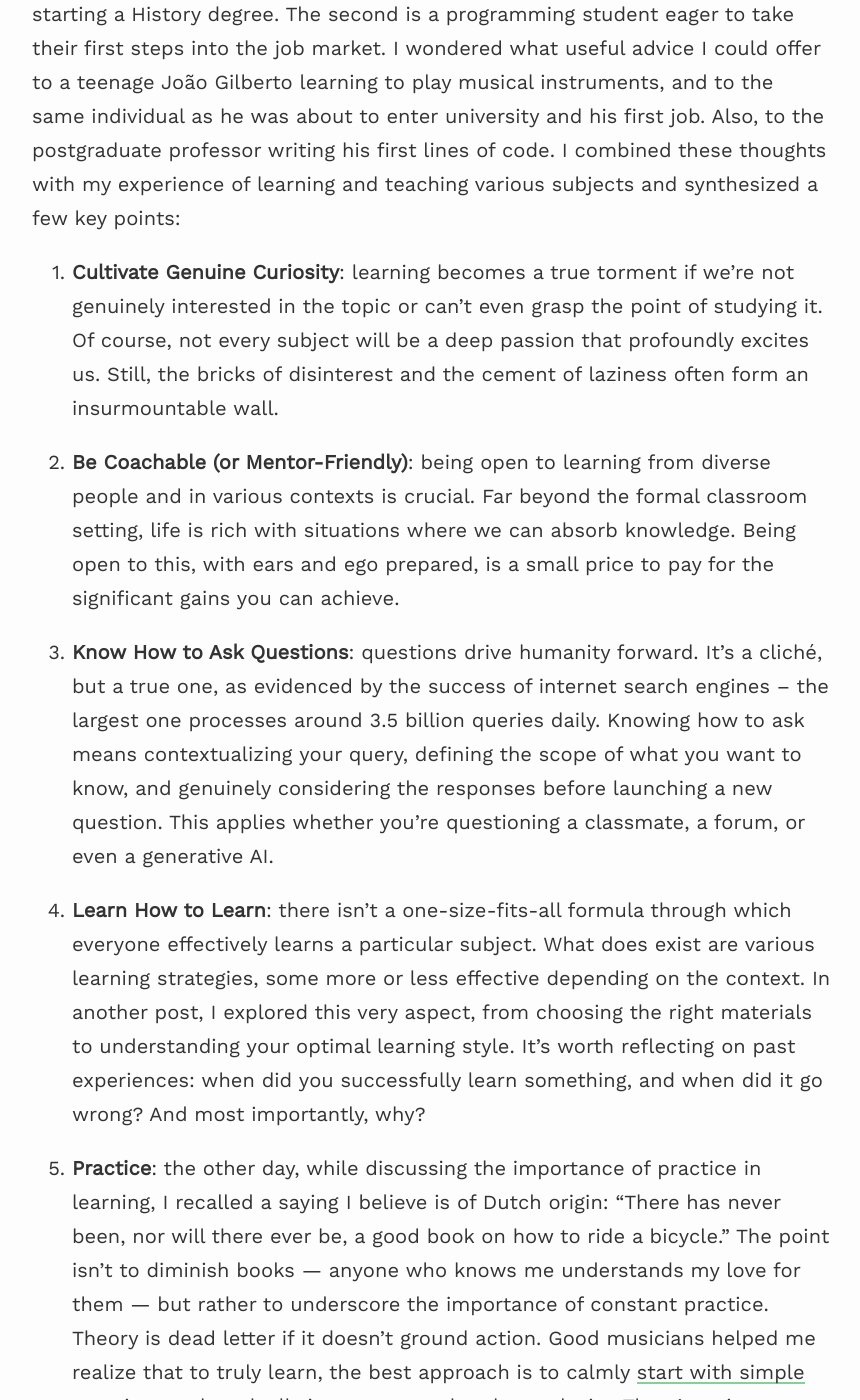
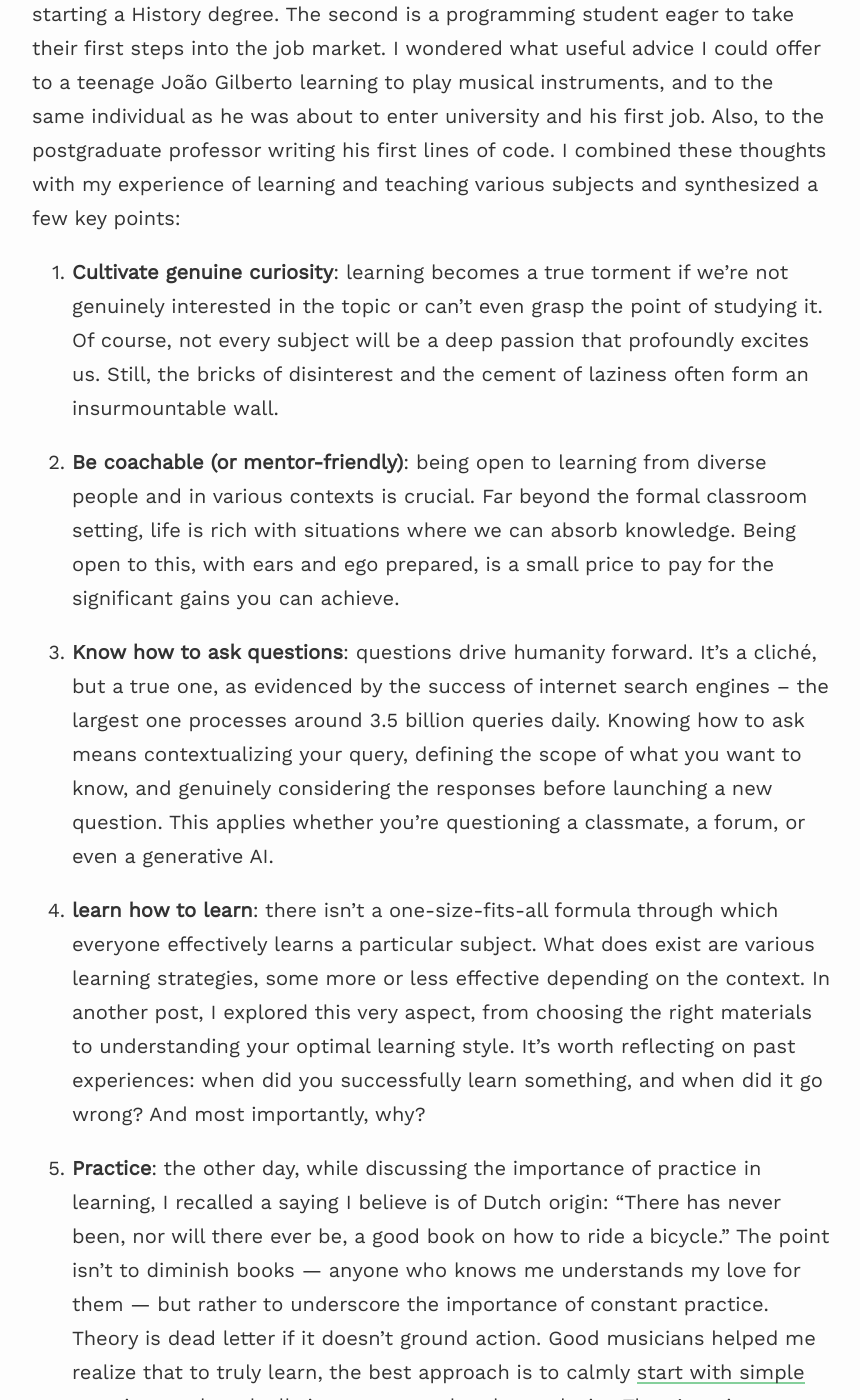
Before and after one commit to 0jonjo/0jonjo.github.io, a Jekyll site: the page built from _posts/2025-06-25-learner.md, in a window 1280 px wide and 1400 px high, scrolled down 1293 px. Shown: the whole window, without its empty margins (208-1068 px from the left). Built offline with Jekyll 4.4.1, drawn with Linux system fonts in a browser that asks for light colours; nearby versions of some CDN libraries.

Commit message:
minor adjusts in learner post

```diff
--- a/_posts/2025-06-25-learner.md
+++ b/_posts/2025-06-25-learner.md
@@ -14,13 +14,13 @@ It's not uncommon, while idly staring into space with a cup of coffee in hand, t
 
 I found myself pondering this when, in the same week, two young individuals asked me about the skills and knowledge needed to embark on a journey of learning and work. The first, a former elementary school student of mine, is starting a History degree. The second is a programming student eager to take their first steps into the job market. I wondered what useful advice I could offer to a teenage João Gilberto learning to play musical instruments, and to the same individual as he was about to enter university and his first job. Also, to the postgraduate professor writing his first lines of code. I combined these thoughts with my experience of learning and teaching various subjects and synthesized a few key points:
 
-1. **Cultivate Genuine Curiosity**: learning becomes a true torment if we're not genuinely interested in the topic or can't even grasp the point of studying it. Of course, not every subject will be a deep passion that profoundly excites us. Still, the bricks of disinterest and the cement of laziness often form an insurmountable wall.
+1. **Cultivate genuine curiosity**: learning becomes a true torment if we're not genuinely interested in the topic or can't even grasp the point of studying it. Of course, not every subject will be a deep passion that profoundly excites us. Still, the bricks of disinterest and the cement of laziness often form an insurmountable wall.
 
-2. **Be Coachable (or Mentor-Friendly)**: being open to learning from diverse people and in various contexts is crucial. Far beyond the formal classroom setting, life is rich with situations where we can absorb knowledge. Being open to this, with ears and ego prepared, is a small price to pay for the significant gains you can achieve.
+2. **Be coachable (or mentor-friendly)**: being open to learning from diverse people and in various contexts is crucial. Far beyond the formal classroom setting, life is rich with situations where we can absorb knowledge. Being open to this, with ears and ego prepared, is a small price to pay for the significant gains you can achieve.
 
-3. **Know How to Ask Questions**: questions drive humanity forward. It's a cliché, but a true one, as evidenced by the success of internet search engines – the largest one processes around 3.5 billion queries daily. Knowing how to ask means contextualizing your query, defining the scope of what you want to know, and genuinely considering the responses before launching a new question. This applies whether you're questioning a classmate, a forum, or even a generative AI.
+3. **Know how to ask questions**: questions drive humanity forward. It's a cliché, but a true one, as evidenced by the success of internet search engines – the largest one processes around 3.5 billion queries daily. Knowing how to ask means contextualizing your query, defining the scope of what you want to know, and genuinely considering the responses before launching a new question. This applies whether you're questioning a classmate, a forum, or even a generative AI.
 
-4. **Learn How to Learn**: there isn't a one-size-fits-all formula through which everyone effectively learns a particular subject. What does exist are various learning strategies, some more or less effective depending on the context. In another post, I explored this very aspect, from choosing the right materials to understanding your optimal learning style. It's worth reflecting on past experiences: when did you successfully learn something, and when did it go wrong? And most importantly, why?
+4. **learn how to learn**: there isn't a one-size-fits-all formula through which everyone effectively learns a particular subject. What does exist are various learning strategies, some more or less effective depending on the context. In another post, I explored this very aspect, from choosing the right materials to understanding your optimal learning style. It's worth reflecting on past experiences: when did you successfully learn something, and when did it go wrong? And most importantly, why?
 
 5. **Practice**: the other day, while discussing the importance of practice in learning, I recalled a saying I believe is of Dutch origin: "There has never been, nor will there ever be, a good book on how to ride a bicycle." The point isn't to diminish books — anyone who knows me understands my love for them — but rather to underscore the importance of constant practice. Theory is dead letter if it doesn't ground action. Good musicians helped me realize that to truly learn, the best approach is to calmly [start with simple exercises and gradually increase speed and complexity](https://www.youtube.com/watch?v=uNuXYT5xPbo). There's a virtuous cycle of encountering knowledge (whether by reading, watching, listening, etc.), attempting to do it (through exercises, personal projects, conversations, etc.), and repeating this process while adjusting your strategies at each step.
 
```
